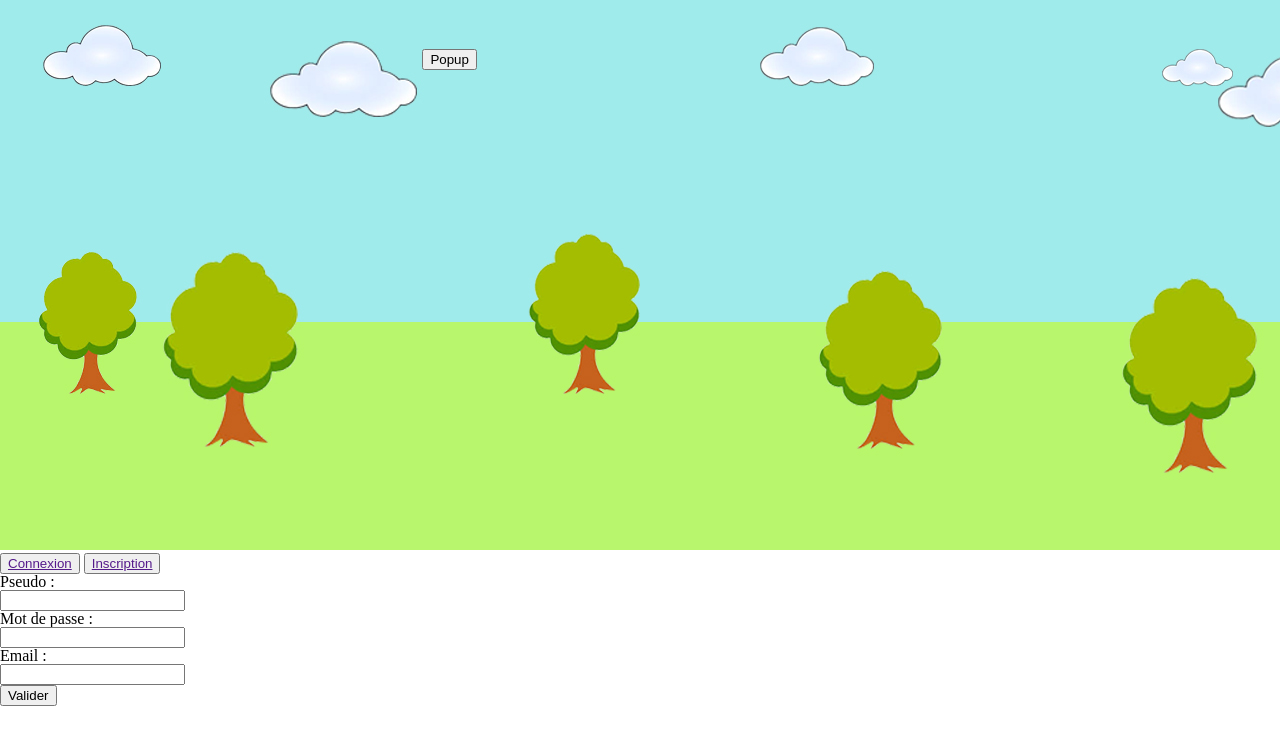
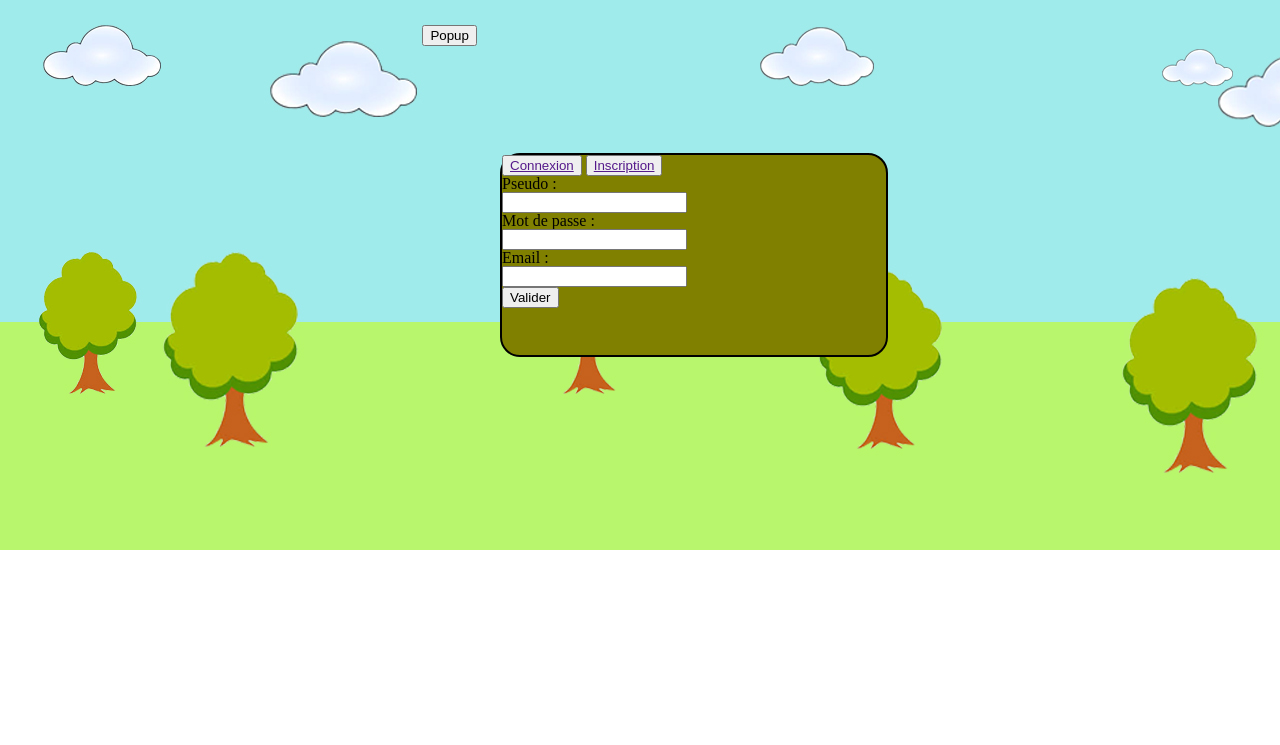
Before and after one commit to SebGazeau/cefiiPlane, a PHP site: page / in a window 1280 px wide; the page is wider, and only the part inside the window is pictured. Shown: the top 745 px of that part. Run offline with PHP 8.4, Linux system fonts and the light colour scheme; some web fonts are replaced.

Commit message:
correction css v2

```diff
--- a/css/style.css
+++ b/css/style.css
@@ -14,7 +14,6 @@
     display: none;
 }
 
-<<<<<<< HEAD
 
 #popupForm{
     border: 2px solid black;
@@ -29,9 +28,8 @@
 }
 
 
-html{
-=======
-* .arcade {
+html{}
+.arcade {
     font-family: silkscreennormal;
 }
 
@@ -40,7 +38,6 @@
 .popupFlex {}
 
 html {
->>>>>>> c34e57b9567cf8d55fe1b13426f26023c979916f
     width: 100%;
 }
 
@@ -48,16 +45,7 @@
     width: 100%;
     height: auto;
 }
-<<<<<<< HEAD
-=======
-<<<<<<< HEAD
->>>>>>> c34e57b9567cf8d55fe1b13426f26023c979916f
-
 
 #contenuPopupFin{
 display: none;
 }
-<<<<<<< HEAD
-
-=======
->>>>>>> c34e57b9567cf8d55fe1b13426f26023c979916f
```
